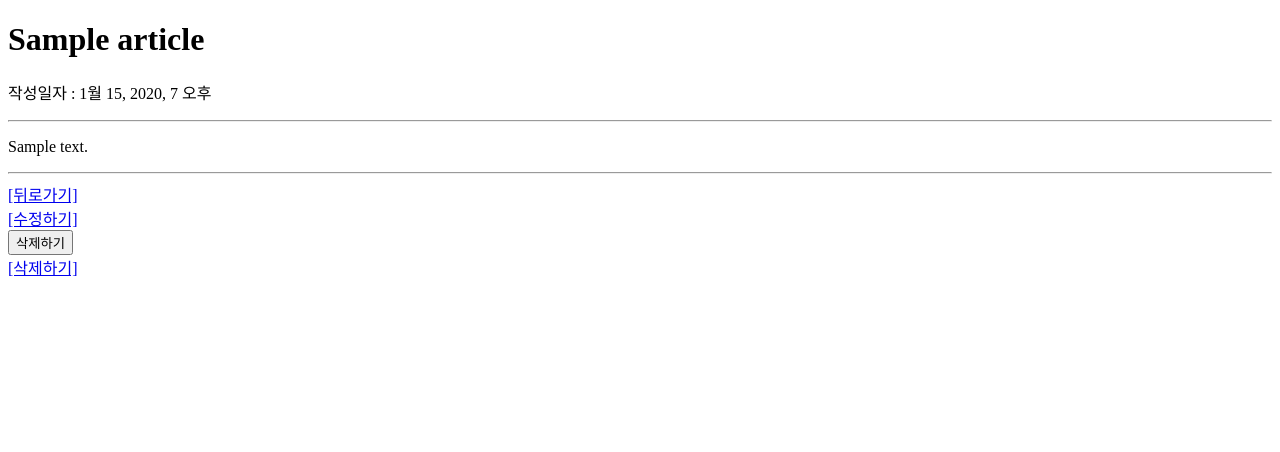
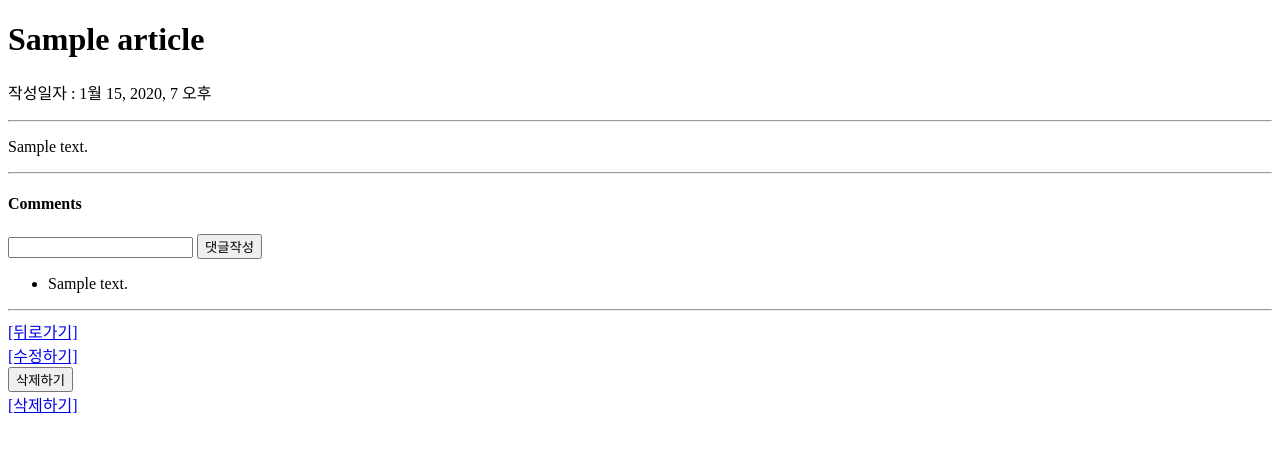
Before and after one commit to susuminmin/django_crud, a Django app: page /articles/1/ in a window 1280 px wide. Shown: the top 452 px of the page. Run offline with Django 3.2, Linux system fonts and the light colour scheme; tables that the repository leaves empty hold one stand-in row (values such as "Sample post").

Commit message:
1:n
 - Learn how to add comments on article

```diff
--- a/articles/models.py
+++ b/articles/models.py
@@ -6,3 +6,20 @@ class Article(models.Model):
     content = models.TextField()
     created_at = models.DateTimeField(auto_now_add=True)
     updated_at = models.DateTimeField(auto_now=True)
+
+class Comment(models.Model):
+    # Article model class 를 명시해준다.(1:N 관계를 만들 때 반드시 1이 먼저 선언)
+    # on_delete=models.CASCADE : Article이 삭제되면 Comment 도 함께 삭제
+    article = models.ForeignKey(Article, on_delete=models.CASCADE)
+    content = models.CharField(max_length=200)
+    created_at = models.DateField(auto_now_add=True) # 데이터가 새로 추가됐을 때만 현재 시간 자동으로 생성됨
+    updated_at = models.DateField(auto_now=True) # 추가나 수정이나 언제든지 시간 기록
+
+
+    # 클래스 안에 또 클래스 (Django meta option 검색해보기)
+    class Meta:
+        ordering = ['-pk']
+
+
+    def __str__(self):
+        return self.content
--- a/articles/templates/articles/detail.html
+++ b/articles/templates/articles/detail.html
@@ -3,19 +3,48 @@
 {% block title %}Detail{% endblock title %}
 
 {% block body %}
-<h1>{{ article.title }}</h1>
+
+  <h1>{{ article.title }}</h1>
   <p>작성일자 : {{ article.created_at }}</p>
   <hr>
   <p>{{ article.content }}</p>
   <hr>
+  <h4>Comments</h4>
+  {% comment %} Comment 입력 위한 Form {% endcomment %}
+  <form action="{% url 'articles:comments_create' article.pk %}" method='POST'>
+    {% csrf_token %}
+    {% comment %} 나중에 넣는 데이터를 name으로 받아서 사용하려고 함  {% endcomment %}
+    <input type="text" name="content">
+    <button type="submit">댓글작성</button>
+  </form>
+
+
+  {% comment %} 데이터가 여러개 -> 반복문(for) 돌면서 꺼내서 하나하나 표시해주기 {% endcomment %}
+  <ul>
+  {% for comment in comments %}
+    <li>{{ comment.content }}</li>
+  {% empty %}
+    <p>아직 댓글이 없습니다.</p>
+  {% endfor %}
+
+
+  </ul>
+
+
+  <hr>
   <a href="{% url 'articles:index' %}">[뒤로가기]</a><br>
   <a href="{% url 'articles:update' article.pk %}">[수정하기]</a>
+
+
   {% comment %} article.pk 를 variable routing 으로 넘겨준다. delete 라는 url 에서  {% endcomment %}
   <form action="{% url 'articles:delete' article.pk %}" method="POST">
     {% comment %} 우리가 제공하는 form 에서만 삭제하도록 / 안전장치 역할 {% endcomment %}
     {% csrf_token %}
     <button type="submit">삭제하기</button>
   </form>
+
+
   {% comment %} a tag : GET 요청과 동일 / 주소창에 url 치는 것과 동일 {% endcomment %}
   <a href="{% url 'articles:delete' article.pk %}" onclick="return confirm('Are you sure?')">[삭제하기]</a>
+
 {% endblock body %}
--- a/articles/templates/articles/update.html
+++ b/articles/templates/articles/update.html
@@ -17,3 +17,6 @@
 </form>
 {% comment %} <a href="{% url 'articles:index' %}">[뒤로가기]</a> {% endcomment %}
 {% endblock body %}
+
+
+{% comment %} html 페이지에서는 context = {} 로 넘겨준 경우에만 쓸 수 있다.  {% endcomment %}
--- a/articles/urls.py
+++ b/articles/urls.py
@@ -12,4 +12,6 @@ urlpatterns = [
     path('<int:article_pk>/', views.detail, name='detail'),
     path('<int:article_pk>/delete/', views.delete, name='delete'),
     path('<int:article_pk>/update/', views.update, name='update'),
+    # 댓글 예: /article/3/comments/
+    path('<int:article_pk>/comments/', views.comments_create, name='comments_create'),
 ]
--- a/articles/views.py
+++ b/articles/views.py
@@ -1,5 +1,5 @@
 from django.shortcuts import render, redirect, get_object_or_404
-from .models import Article
+from .models import Article, Comment
 
 # Create your views here.
 
@@ -32,9 +32,19 @@ def index(request):
 
 
 def detail(request, article_pk):
+
     # article = Article.objects.get(pk=article_pk)
     article = get_object_or_404(Article, pk=article_pk)
-    context = {'article': article}
+
+    # 위 article 에 달린 모든 댓글 다 꺼내기
+    comments = article.comment_set.all()
+
+    # 저장해서 context에 넣어서 넘김
+    context = {
+        'article': article,
+        'comments': comments,
+        }
+
     return render(request, 'articles/detail.html', context)
     # return render(request, 'detail', context)
 
@@ -68,3 +78,25 @@ def update(request, article_pk):
     else:
         context = {'article': article}
         return render(request, 'articles/update.html', context)
+
+
+
+
+# 댓글 다는 함수 / variable routing 있으면 request 말고 다른 변수 받는다.
+def comments_create(request, article_pk):
+    # article_pk 에 해당하는 article 에 새로운 comment 생성
+    # 생성한 다음 article detail page 로 redirect
+    article = get_object_or_404(Article, pk=article_pk)
+    # 몇번 아티클에 달아줄지 정하는 것
+    if request.method == 'POST':
+
+
+        content = request.POST.get('content')
+
+        comment = Comment()
+
+        comment.content = content
+        comment.article = article
+
+        comment.save()
+    return redirect('articles:detail', article.pk)
--- a/crud/settings.py
+++ b/crud/settings.py
@@ -31,9 +31,14 @@ ALLOWED_HOSTS = []
 # Application definition
 
 INSTALLED_APPS = [
+    # Local APPs
     'articles',
     'jobs',
 
+    # Third Party APPs
+    'django_extensions',
+
+    # Django APPs
     'django.contrib.admin',
     'django.contrib.auth',
     'django.contrib.contenttypes',
--- a/jobs/views.py
+++ b/jobs/views.py
@@ -1,5 +1,7 @@
 from django.shortcuts import render, redirect, get_object_or_404
 from .models import Job
+
+# random 과 비슷한 역할
 from faker import Faker
 
 # Create your views here.
```
Also changed, not shown: articles/migrations/0003_comment.py (added).
